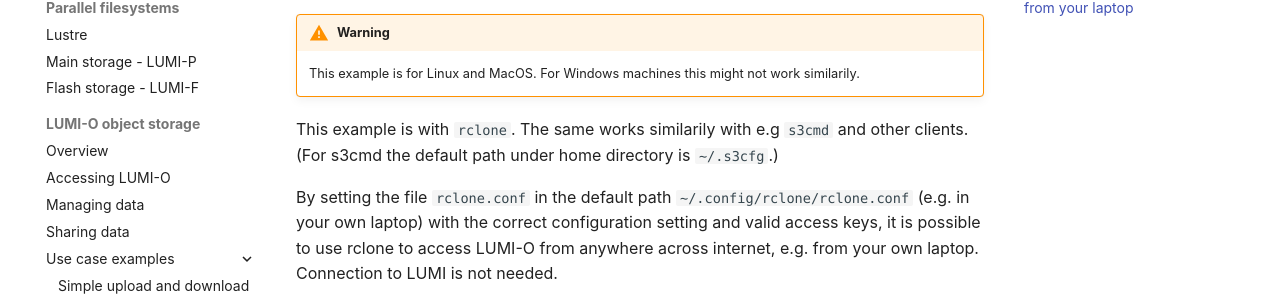
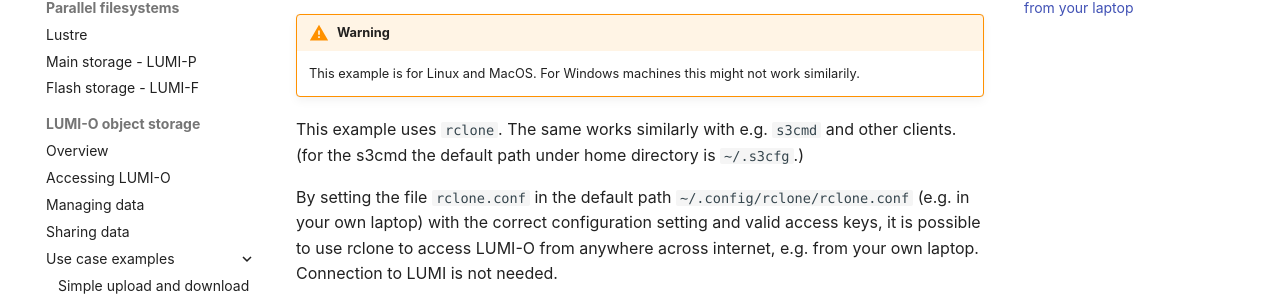
Before and after one commit to Lumi-supercomputer/lumi-userguide, an MkDocs documentation site: the page built from docs/storage/lumio/connect-local.md, in a window 1280 px wide and 1361 px high. Shown: the part 214-519 px from the top of the window. Built offline with MkDocs 1.6.1 and Material for MkDocs 9.7.7, drawn with Linux system fonts in a browser that asks for light colours.

Commit message:
Update docs/storage/lumio/connect-local.md
Co-authored-by: Maciej Szpindler <56594900+mszpindler@users.noreply.github.com>

```diff
--- a/docs/storage/lumio/connect-local.md
+++ b/docs/storage/lumio/connect-local.md
@@ -5,7 +5,7 @@
 
 
 
-This example is with `rclone`. The same works similarily with e.g `s3cmd` and other clients. (For s3cmd the default path under home directory is `~/.s3cfg`.)
+This example uses `rclone`. The same works similarly with e.g. `s3cmd` and other clients. (for the s3cmd the default path under home directory is `~/.s3cfg`.)
 
 By setting the file `rclone.conf` in the default path `~/.config/rclone/rclone.conf` (e.g. in your own laptop) with the correct configuration setting and valid access keys, it is possible to use rclone to access LUMI-O from anywhere across internet, e.g. from your own laptop. Connection to LUMI is not needed.
 
```
